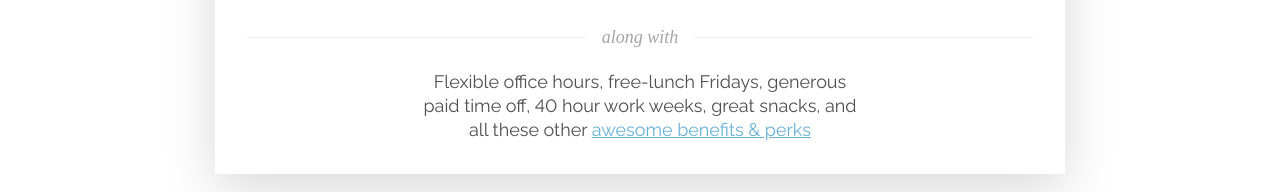
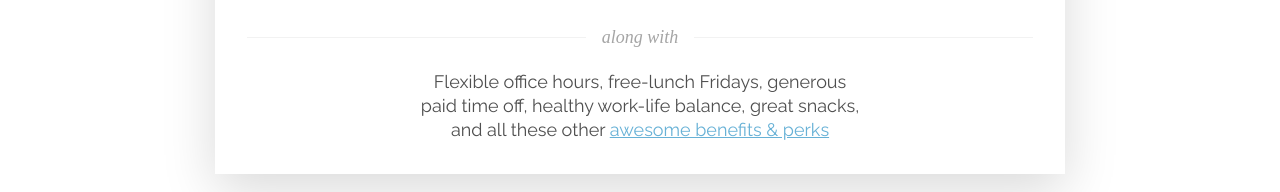
Before and after one commit to sparksuite/salary-calculator, a React (Create React App) app: page / in a window 1280 px wide. Shown: the part 836-1028 px from the top of the page. Built offline with nearby package versions, Linux system fonts and the light colour scheme; a web font is replaced by a local one.

Commit message:
Reword 40-hour work weeks

```diff
--- a/src/components/compensation.tsx
+++ b/src/components/compensation.tsx
@@ -136,8 +136,8 @@ const Compensation: React.FC = () => {
 			<Divider text='along with' />
 
 			<Perks>
-				Flexible office hours, free-lunch Fridays, generous paid time off, 40
-				hour work weeks, great snacks, and all these other{' '}
+				Flexible office hours, free-lunch Fridays, generous paid time off,
+				healthy work-life balance, great snacks, and all these other{' '}
 				<a
 					href='https://handbook.sparksuite.com'
 					target='_blank'
```
Also changed, not shown: 1 other file (tests, documents, lock files or other folders).
